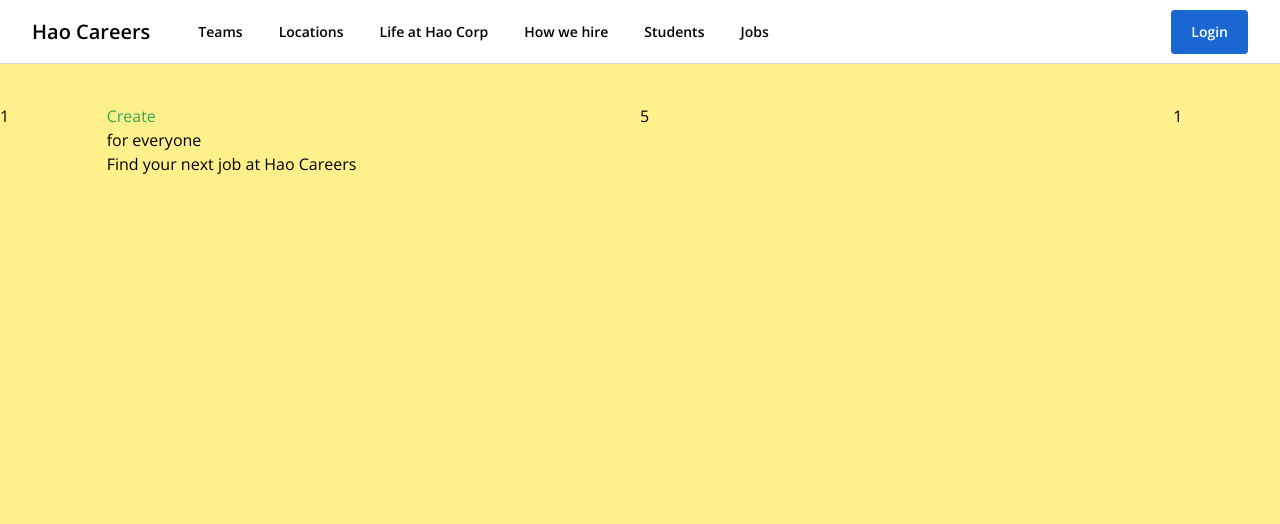
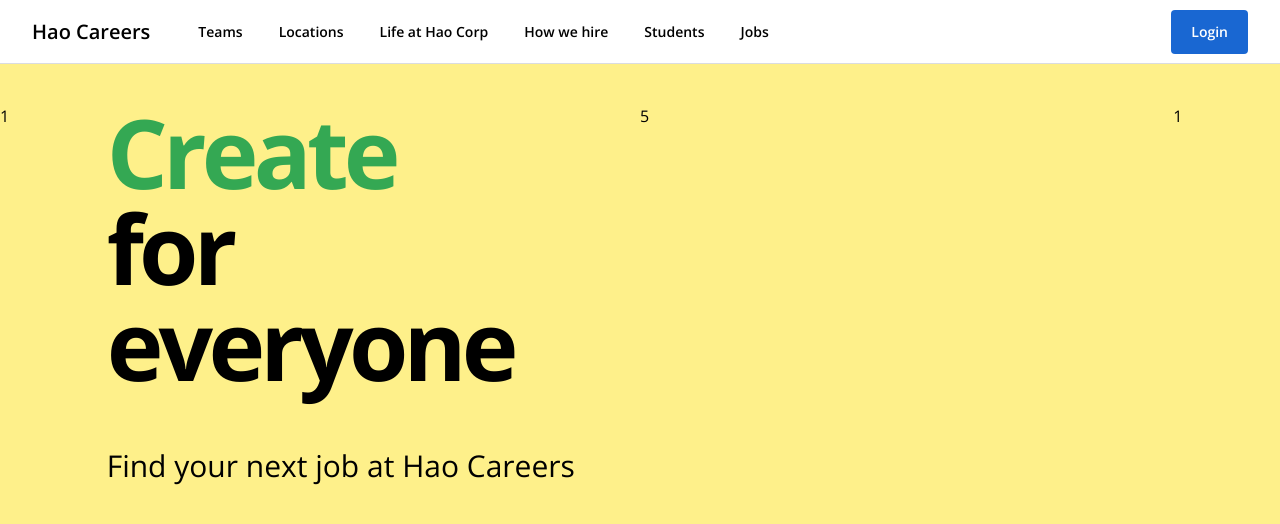
Before and after one commit to mmkrty/ud-vue-master-job-search, a Vue app: page / in a window 1280 px wide. Shown: the top 524 px of the page. Built offline with nearby package versions, Linux system fonts and the light colour scheme.

Commit message:
refactor actionClasses and add stylings

```diff
--- a/src/components/TheHeadline.vue
+++ b/src/components/TheHeadline.vue
@@ -1,11 +1,11 @@
 <template>
   <section>
-    <h1>
+    <h1 class="mb-14 text-8xl font-bold tracking-tighter">
       <span :class="actionClasses">{{ action }}</span>
       <br />
       for everyone
     </h1>
-    <h2>Find your next job at Hao Careers</h2>
+    <h2 class="text-3xl font-light">Find your next job at Hao Careers</h2>
   </section>
 </template>
 
@@ -21,10 +21,7 @@ export default {
   computed: {
     actionClasses() {
       return {
-        build: this.action === "Build",
-        create: this.action === "Create",
-        design: this.action === "Design",
-        code: this.action === "Code",
+        [this.action.toLocaleLowerCase()]: true,
       };
     },
   },
```
